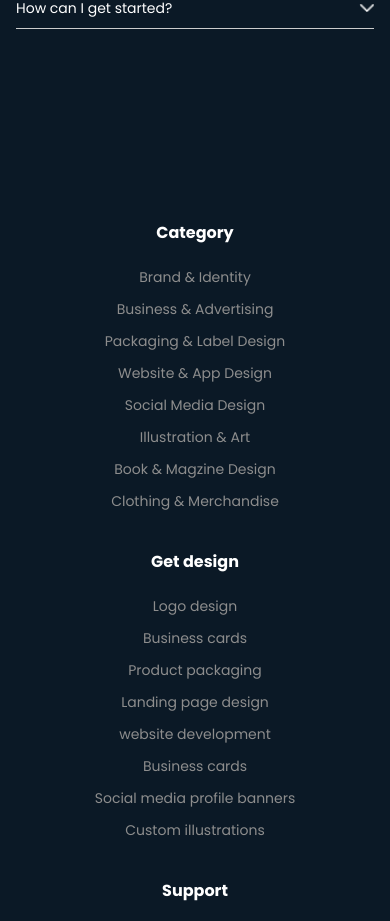
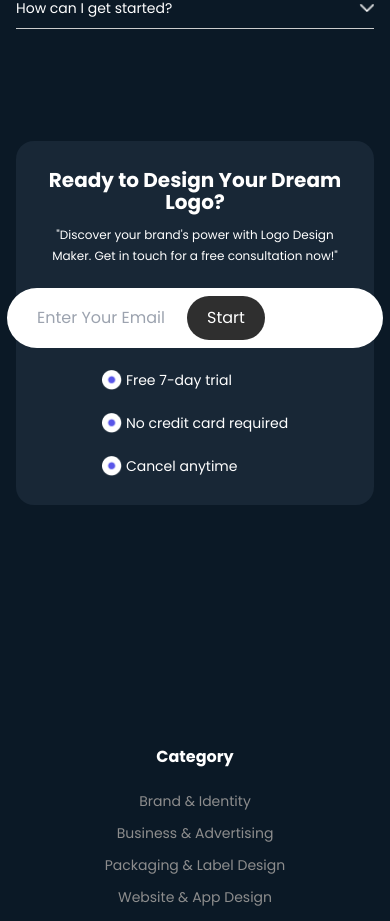
Before and after one commit to shashank8112357010/logo-designmaker, a Next.js app: page / in a window 390 px wide. Shown: the part 4711-5632 px from the top of the page. Built offline with nearby package versions, Linux system fonts and the light colour scheme.

Commit message:
dream secction image left

```diff
--- a/src/app/components/home/DesignYourLogo.js
+++ b/src/app/components/home/DesignYourLogo.js
@@ -1,18 +1,53 @@
+import Image from "next/image"
 export const DesignYourLogo = () => {
-    return (
-        <section className="w-full max-w-[1920px] mx-auto px-4 sm:px-10 lg:px-20 bg-primaryBlack text-white overflow-hidden pb-20">
-          {/* <div className="bg-secondaryBlack px-4 rounded-[18px]" >
-            <div>
-                <h4 className="text-mobHeaderText sm:text-tabHeaderText lg:text-lapHeaderText font-bold leading-[58px]">Ready to Design Your Dream Logo?</h4>
-                <p className="text-mobHeaderBody sm:text-tabHeaderBody lg:text-lapHeaderBody font-medium leading-[25px]">"Discover your brand's power with Logo Design Maker. Get in touch for a free consultation now!"</p>
+  return (
+    <section className="w-full max-w-[1920px] mx-auto  px-4 sm:px-10 lg:px-20 bg-primaryBlack text-white pb-60 ">
+      <div className="bg-secondaryBlack px-5 py-7  lg:px-10  lg:py-20 rounded-[18px]  flex ">
+
+          <div className="w-[303px] mx-auto lg:w-[646px]  sm:w-[576px] sm:mx-auto lg:mx-1 flex flex-col justify-center items-center lg:justify-normal lg:items-start gap-[22px] ">
+            <div className="flex flex-col justify-center items-center gap-[11px]">
+
+              <h5 className="text-mobHeaderText text-center lg:text-start sm:text-tabHeaderText lg:text-lapHeaderText font-bold leading-[22px] sm:leading-[33px] lg:leading-[58px]">Ready to Design Your Dream Logo?</h5>
+              <p className="text-mobHeaderBody text-center lg:text-start sm:text-tabHeaderBody lg:text-lapHeaderBody font-normal lg:font-medium leading-[21px]  lg:leading-[25px]">&#34;Discover your brand&#39;s power with Logo Design Maker. Get in touch for a free consultation now!&#34;</p>
             </div>
-            <div >
-              <input type="text" placeholder="Enter Your Email" className="rounded-[45px] px-[302px] py-[27px] w-[365px]" />
-              <div>
-               <button className="bg-buttonBlack px-[27px]">Start</button>
+            <div className=" flex relative" >
+              <input type="text" placeholder="Enter Your Email" className="rounded-[45px] sm:px-[120px] sm:py-[25px] px-[30px] py-[18px] " />
+              <div className="absolute sm:left-[330px] sm:top-[5px] left-[180px] top-2">
+                <button className="bg-buttonBlack sm:px-[31px] sm:py-[20px] px-[20px] py-[10px] rounded-[45px]">Start</button>
               </div>
             </div>
-          </div> */}
-        </section>
-    )
+            <div className="flex flex-col  sm:flex-row gap-[22px]">
+              <div className="flex gap-1 items-center">
+                <div className="h-[20px] w-[20px] relative">
+
+                  <Image src="/home/BulletPoint.png" alt="BulltePointImg" fill />
+                </div>
+                <p className="text-[14px] sm:text-[14px] lg:text-[18px] ">Free 7-day trial</p>
+              </div>
+
+              <div className="flex gap-1 items-center">
+                <div className="h-[20px] w-[20px] relative">
+                  <Image src="/home/BulletPoint.png" alt="BulltePointImg" fill />
+                </div>
+                <p className="text-[14px] sm:text-[14px] lg:text-[18px]">No credit card required</p>
+              </div>
+              <div className="flex gap-1 items-center">
+                <div className="h-[20px] w-[20px] relative">
+
+                  <Image src="/home/BulletPoint.png" alt="BulltePointImg" fill />
+                </div>
+                <p className="text-[14px] sm:text-[14px] lg:text-[18px]">Cancel anytime</p>
+              </div>
+            </div>
+          </div>
+
+        {/* <div className="relative lg:order-1 xl:order-2">
+        <div className="xl:w-[587px] xl:h-[689px] lg:w-[445px] lg:h-[522px]  absolute xl:-top-[110px] xl:left-2 xl:right-0  ">
+          <Image src="/home/Image (15).png" alt="BulltePointImg" fill />
+        </div>
+      </div>  */}
+      </div>
+
+    </section>
+  )
 }
```
Also changed, not shown: public/home/BulletPoint.png (added), public/home/Image (15).png (added).
